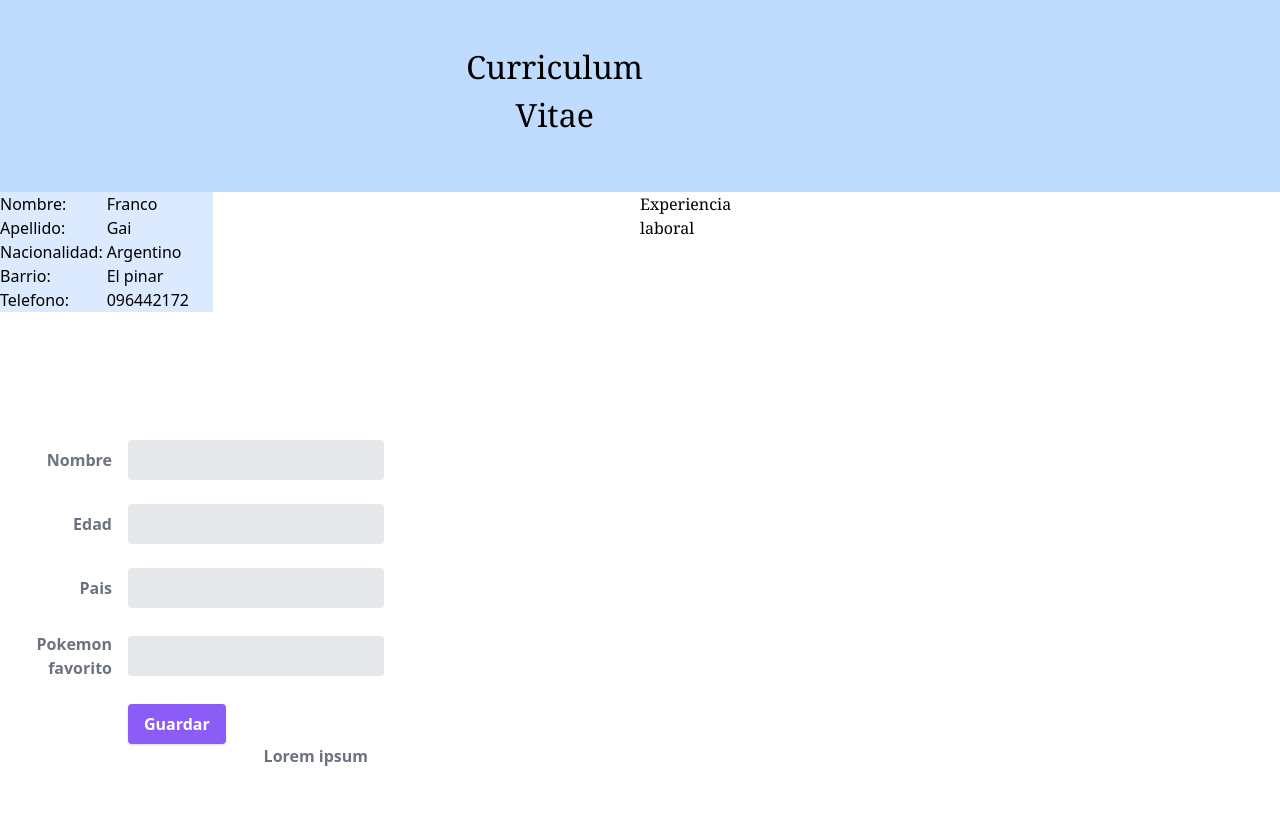
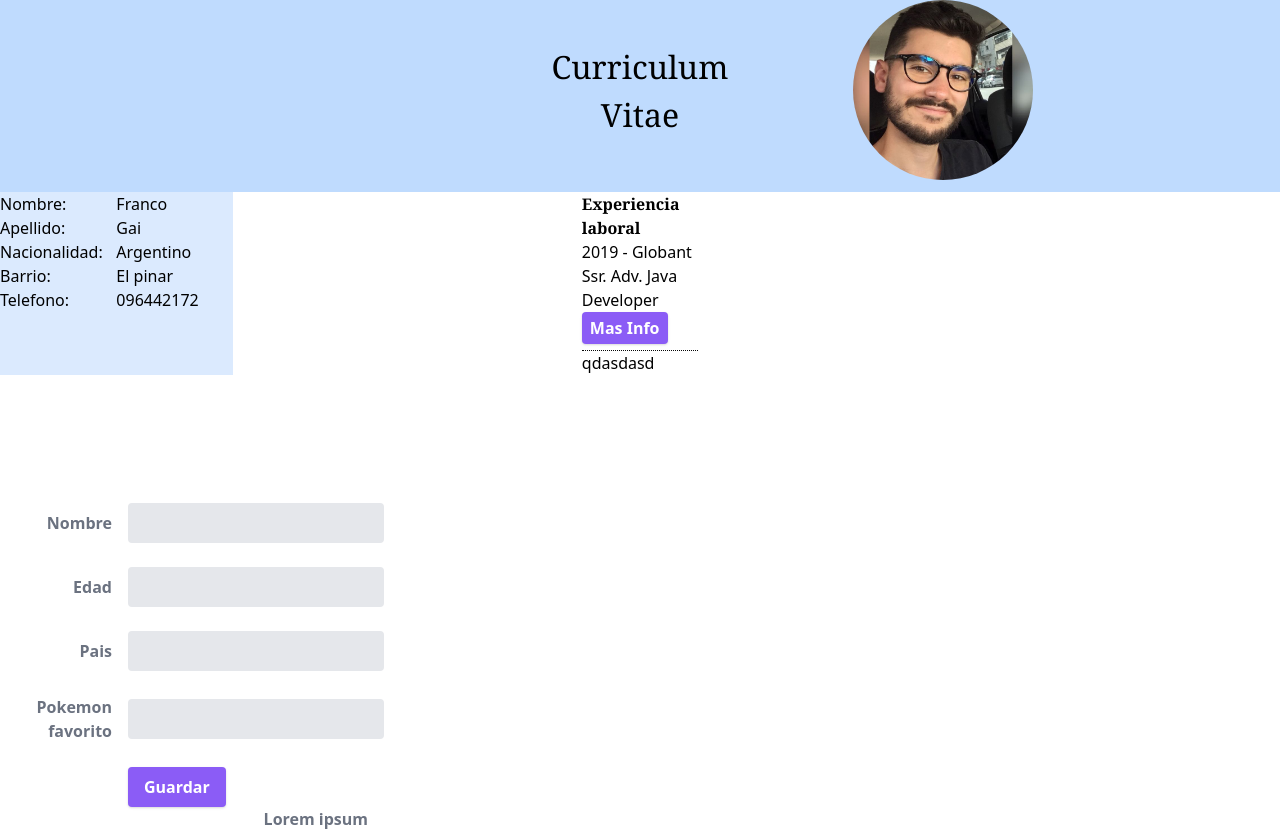
Before and after one commit to ucudal/PW_2021_Website-Franko94, a website: page docs/index.html in a window 1280 px wide. Before the commit the page ends 800 px from the top, so only its background shows below. Drawn offline with nearby package versions, Linux system fonts and the light colour scheme.

Commit message:
updated cv adding picture and details

```diff
--- a/docs/estilos.css
+++ b/docs/estilos.css
@@ -2,8 +2,22 @@
     font-size: 200%;
     text-align: center;
     margin-top: 10%;
+    margin-left: 20%;
 }
 
 .formulario{
     margin-top:10%;
 }
+
+.subTitulo{
+    font-weight: bold;
+}
+
+.item{
+    border-top: 1px dotted #070707;
+    margin-top: 5%;
+}
+
+.img{
+    border-radius: 100%;
+}
--- a/docs/index.html
+++ b/docs/index.html
@@ -16,12 +16,14 @@
             <div class="h-48 bg-blue-200 flex">
                 <p class="w-64 font-serif titulo">Curriculum Vitae</p>
             </div>
-            <div class="col-start-3 bg-blue-200"></div>
+            <div class="col-start-3 bg-blue-200">
+              <img class="object-scale-down h-47 w-full img" src="images/pp.jpg" alt="perfil" style="width:180px">
+            </div>
         </div>
 
     </section>
     <section>
-        <div class="grid grid-cols-12">
+        <div class="grid grid-cols-11">
             <div class="col-start-1 col-end-1 bg-blue-100">
                 <ul>
                     <li>
@@ -61,8 +63,20 @@
                 </ul>
             </div>
 
-            <div class="col-start-7">
-                <p class="font-serif">Experiencia laboral</p>
+            <div class="col-start-6">
+                <p class="font-serif subTitulo">Experiencia laboral</p>
+                <ul>
+                  <li>
+                    <p>2019 - Globant</p>
+                    <p>Ssr. Adv. Java Developer</p>
+                    <button class="shadow bg-purple-500 hover:bg-purple-400 focus:shadow-outline focus:outline-none text-white font-bold py-1 px-2 rounded" type="button">
+                      Mas Info
+                    </button>
+                  </li>
+                  <li>
+                    <p class="item">qdasdasd</p>
+                  </li>
+                </ul>
             </div>
         </div>
 
```
Also changed, not shown: docs/images/pp.jpg (added).
